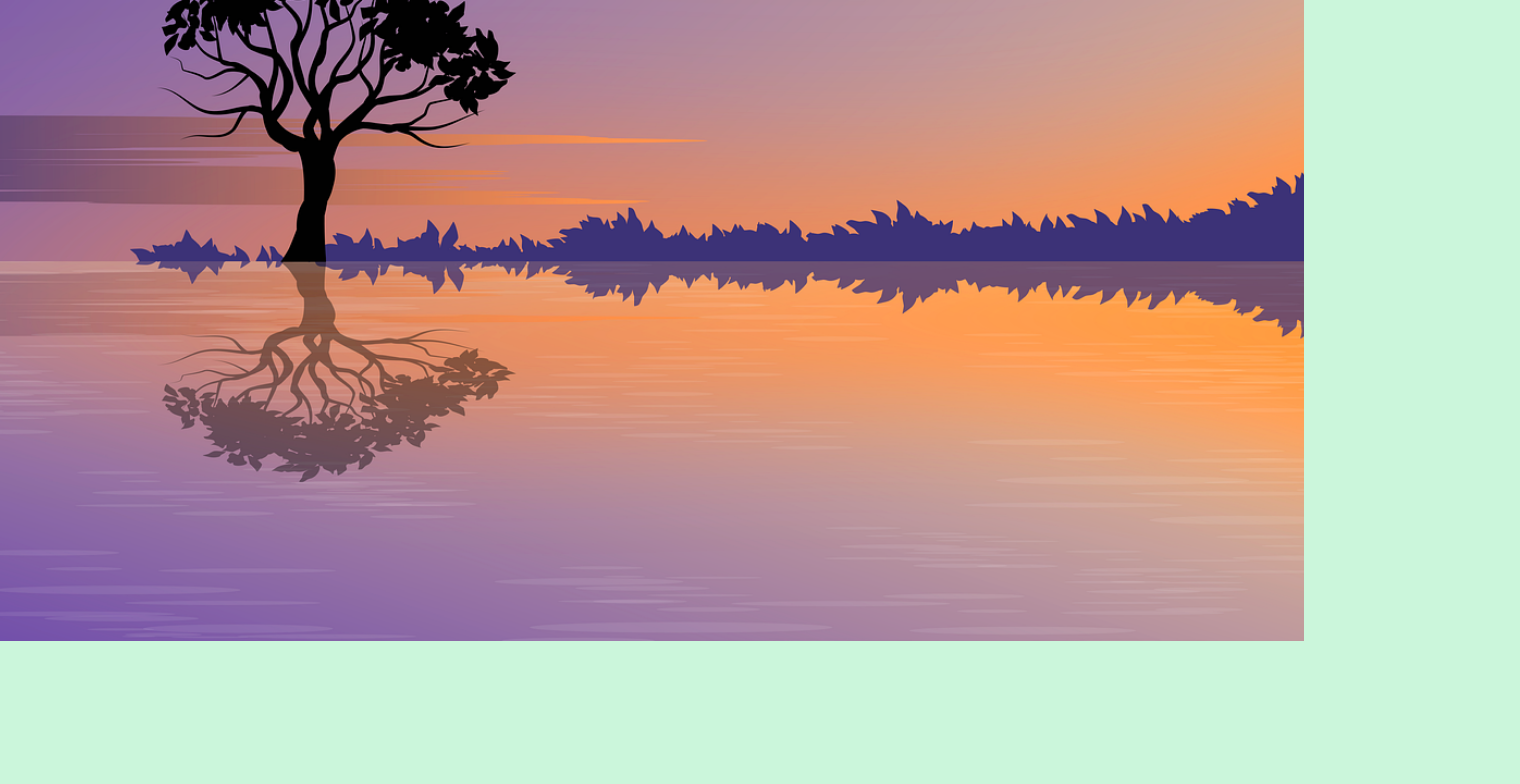
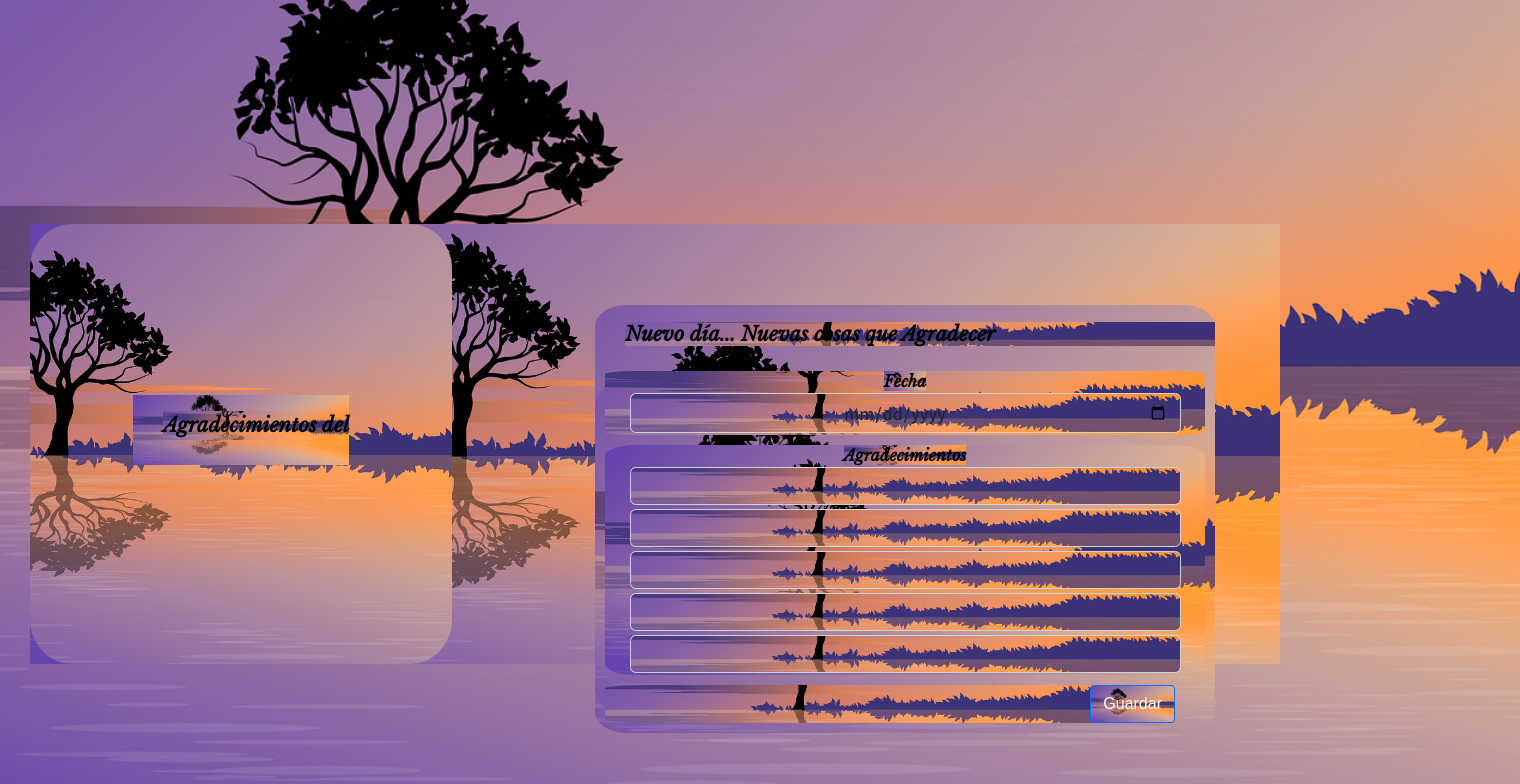
Before and after one commit to feltom1000/Gratitude-Front-React, a React (Create React App) app: page /new in a window 1280 px wide. Shown: the part 159-943 px from the top of the page, 1520 px wide, since content can reach past the window. Before the commit the page ends 800 px from the top, so only its background shows below. Built offline with nearby package versions, Linux system fonts and the light colour scheme.

Commit message:
Testing terminado. Front-End guarda agradecimientos en Array

```diff
--- a/src/App.js
+++ b/src/App.js
@@ -92,7 +92,7 @@ function App() {
           <Route exact path="/" component={AgradecimientosIndex} />
           <Route exact path="/list" component={AgradecimientosList} />
           <Route exact path="/details" component={AgradecimientoDetalle} />
-          <Route exact path="/form" component={AgradecimientosNew} />
+          <Route exact path="/new" component={AgradecimientosNew} />
         </Switch>
       </Layout>
     </BrowserRouter>
--- a/src/components/Agradecimiento.js
+++ b/src/components/Agradecimiento.js
@@ -14,7 +14,7 @@ function Agradecimiento(props) {
           </h2>
         </div>
         <ul>
-          {Object.entries(listaAgradecimientos).map((agradecimiento) => {
+          {listaAgradecimientos.map((agradecimiento) => {
             return (
               <li>
                 <em>{agradecimiento}</em>
--- a/src/components/AgradecimientosForm.js
+++ b/src/components/AgradecimientosForm.js
@@ -28,36 +28,36 @@ function AgradecimientosForm(props) {
           onChange={props.formAgradecimientoInput}
           className="inputForm"
           type="text"
-          name="1º: "
-          value={props.formAgradecimientoValue.agradecimientos1}
+          name="0"
+          value={props.formAgradecimientoValue[0]}
         />
         <input
           onChange={props.formAgradecimientoInput}
           className="inputForm"
           type="text"
-          name="2º: "
-          value={props.formAgradecimientoValue.agradecimientos2}
+          name="1"
+          value={props.formAgradecimientoValue[1]}
         />
         <input
           onChange={props.formAgradecimientoInput}
           className="inputForm"
           type="text"
-          name="3º: "
-          value={props.formAgradecimientoValue.agradecimientos3}
+          name="2"
+          value={props.formAgradecimientoValue[2]}
         />
         <input
           onChange={props.formAgradecimientoInput}
           className="inputForm"
           type="text"
-          name="4º: "
-          value={props.formAgradecimientoValue.agradecimientos4}
+          name="3"
+          value={props.formAgradecimientoValue[3]}
         />
         <input
           onChange={props.formAgradecimientoInput}
           className="inputForm"
           type="text"
-          name="5º: "
-          value={props.formAgradecimientoValue.agradecimientos5}
+          name="4"
+          value={props.formAgradecimientoValue[4]}
         />
       </div>
       <div className="button-container">
--- a/src/pages/AgradecimientosNew.js
+++ b/src/pages/AgradecimientosNew.js
@@ -7,7 +7,7 @@ import AgradecimientosForm from "../components/AgradecimientosForm";
 
 function AgradecimientosNew() {
   const [agradecimientosLista, setAgradecimientosLista] = React.useState({
-    agradecimientos: {},
+    agradecimientos: [],
   });
   const [formDate, setFormDate] = React.useState({
     date: "",
--- a/src/pages/styles/AgradecimientosIndex.css
+++ b/src/pages/styles/AgradecimientosIndex.css
@@ -1,5 +1,8 @@
-@import url("https://fonts.googleapis.com/css2?family=Libre+Baskerville:ital@1&display=swap");
-@import url("https://fonts.googleapis.com/css2?family=Josefin+Sans:wght@500&display=swap");
+@import url('https://fonts.googleapis.com/css2?family=Libre+Baskerville:ital@1&display=swap');
+@import url('https://fonts.googleapis.com/css2?family=Josefin+Sans:wght@500&display=swap');
+
+/* @namespace url(../AgradecimientosIndex.js);
+@namespace 'AgradecimientosIndex'; */
 
 * {
   max-width: 100%;
@@ -32,11 +35,11 @@
 }
 
 .text h1 {
-  font-family: "Josefin Sans", sans-serif;
+  font-family: 'Josefin Sans', sans-serif;
 }
 
 .text h3 {
-  font-family: "Libre Baskerville", serif;
+  font-family: 'Libre Baskerville', serif;
 }
 
 .btn-blue {
--- a/src/pages/styles/AgradecimientosNew.css
+++ b/src/pages/styles/AgradecimientosNew.css
@@ -1,4 +1,4 @@
-@import url("https://fonts.googleapis.com/css2?family=Libre+Baskerville:ital@1&display=swap");
+@import url('https://fonts.googleapis.com/css2?family=Libre+Baskerville:ital@1&display=swap');
 
 .hero {
   width: 50%;
@@ -6,12 +6,12 @@
   margin-bottom: 1rem;
   display: flex;
   justify-content: center;
-  background-image: url(../../images/fondo.png);
+  /* background-image: url(../../images/fondo.png);
   background-position: center center;
   background-repeat: no-repeat;
   background-size: cover;
   background-attachment: fixed;
-  z-index: 1;
+  z-index: 1; */
 }
 
 .agradecimiento-container {
@@ -20,7 +20,8 @@
   justify-content: flex-start;
   margin-top: -45%;
   margin-left: 30px;
-  background-color: initial;
+  background-color: rgba(102, 212, 176, 0.8);
+  z-index: 1000;
 }
 
 .form-container {
@@ -31,9 +32,9 @@
 }
 
 h2 {
-  font-family: "Libre Baskerville", serif;
+  font-family: 'Libre Baskerville', serif;
   text-align: center;
   margin-left: 30px;
   margin-bottom: 25px;
-  background-color: initial;
+  /* background-color: initial; */
 }
```
Also changed, not shown: 2 other files (tests, documents, lock files or other folders).
